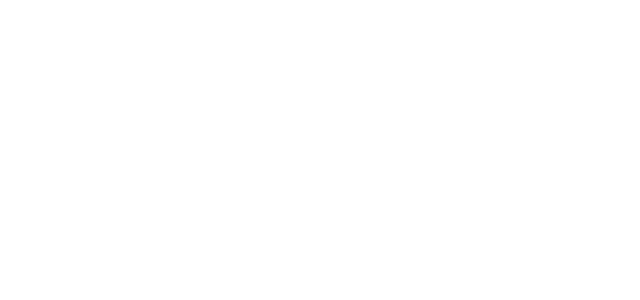
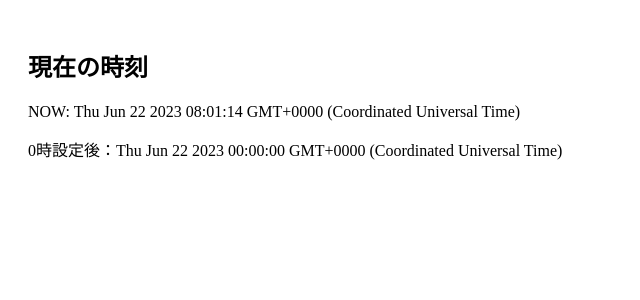
Before and after one commit to HisashiHasebe/hasebe, a Nuxt app: page /current_date in a window 1280 px wide. Before the commit this address had no page. Shown: the top 300 px of the page, without its empty margins (0-640 px from the left). Built offline with nearby package versions, Linux system fonts and the light colour scheme.

Commit message:
現在の時刻表示テスト

```diff
--- /dev/null
+++ b/pages/current_date/index.vue
@@ -0,0 +1,21 @@
+<script setup>
+import { ref, onMounted } from 'vue'
+
+const todayString = ref('')
+const nowString = ref('')
+
+onMounted(() => {
+  const today = new Date()
+  nowString.value = today.toString() // 表示用
+  today.setHours(0, 0, 0, 0)
+  todayString.value = today.toString() // 表示用
+})
+</script>
+
+<template>
+  <div style="padding: 20px;">
+    <h2>現在の時刻</h2>
+    <p>NOW: {{ nowString }}</p>
+    <p>0時設定後：{{ todayString }}</p>
+  </div>
+</template>
```
